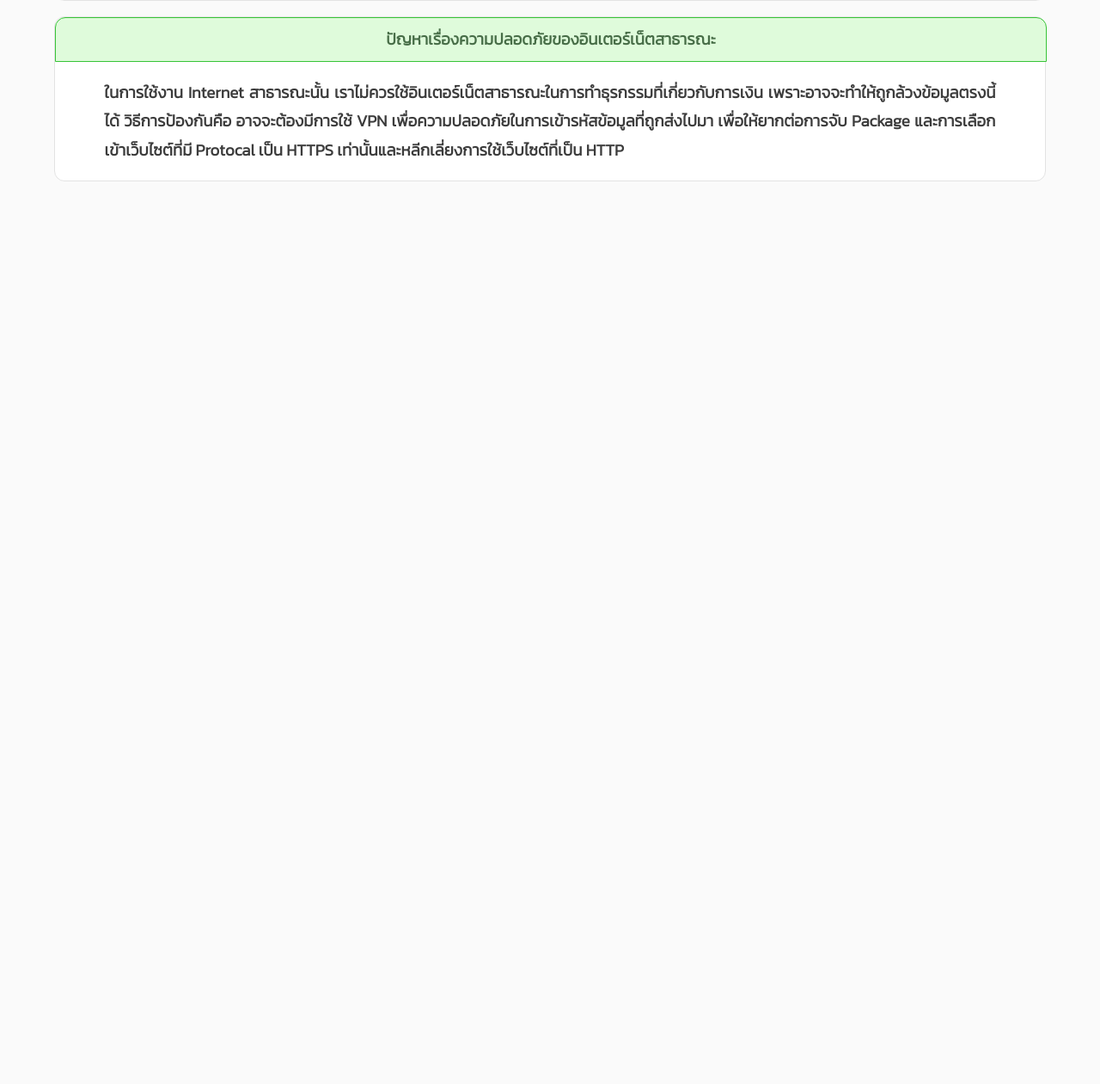
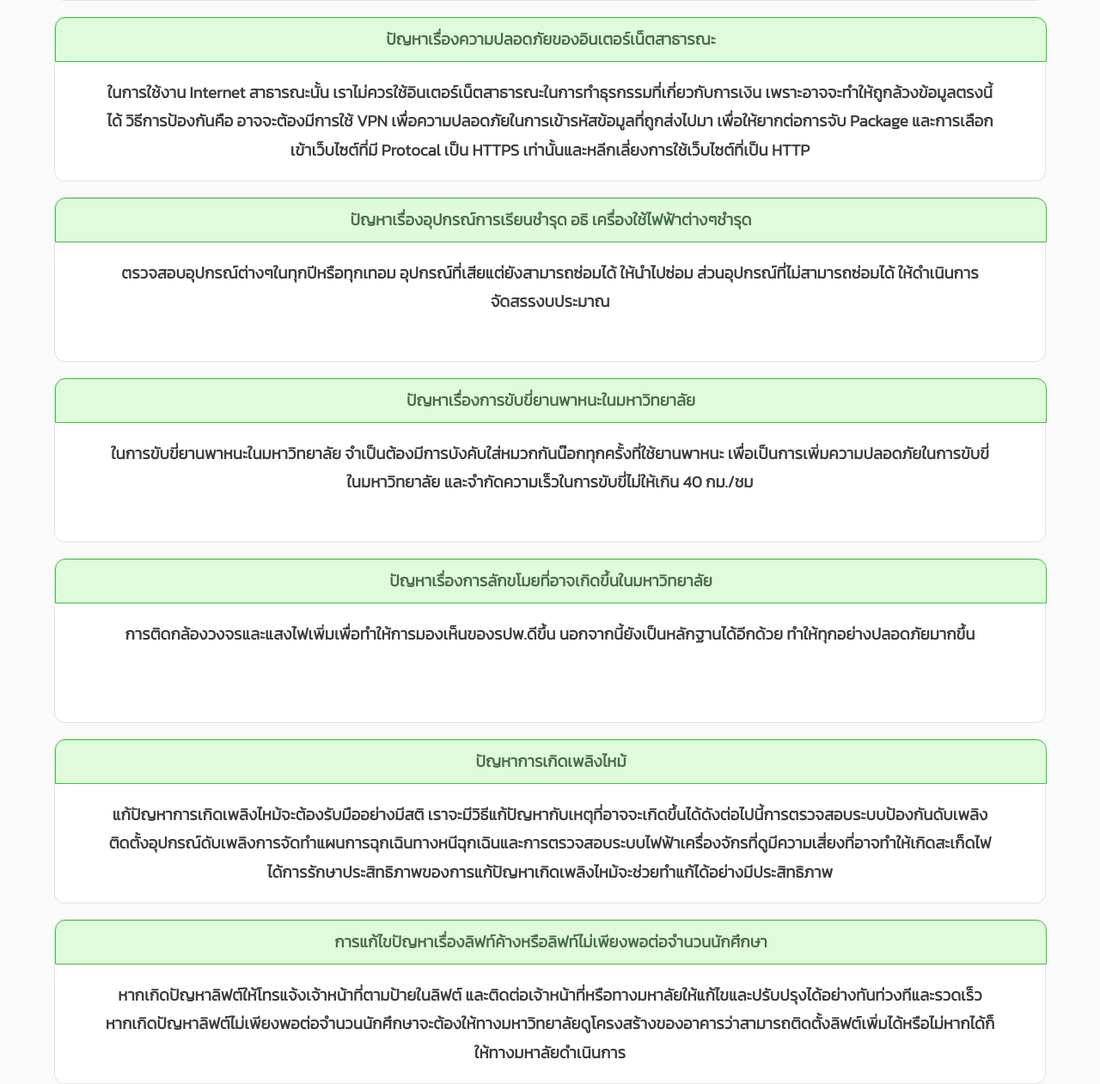
Before and after one commit to BALLREMiXz/rmutlsecure.github.io, a plain HTML site: page problem.html in a window 1280 px wide. Shown: the part 701-1962 px from the top of the page at 86% size. Before the commit the page ends 912 px from the top, so only its background shows below. Drawn offline with Linux system fonts and the light colour scheme.

Commit message:
lastindex

```diff
--- a/problem.html
+++ b/problem.html
@@ -68,6 +68,51 @@
         <h3 class="text3">ในการใช้งาน Internet สาธารณะนั้น เราไม่ควรใช้อินเตอร์เน็ตสาธารณะในการทำธุรกรรมที่เกี่ยวกับการเงิน เพราะอาจจะทำให้ถูกล้วงข้อมูลตรงนี้ได้ วิธีการป้องกันคือ อาจจะต้องมีการใช้ VPN เพื่อความปลอดภัยในการเข้ารหัสข้อมูลที่ถูกส่งไปมา เพื่อให้ยากต่อการจับ Package และการเลือกเข้าเว็บไซต์ที่มี Protocal เป็น HTTPS เท่านั้นและหลีกเลี่ยงการใช้เว็บไซต์ที่เป็น HTTP</h3>
       </div>
 
+      <br>
+
+      <div class="box2inside">
+        <div class="box2">
+          <h3 class="text2">ปัญหาเรื่องอุปกรณ์การเรียนชำรุด อธิ เครื่องใช้ไฟฟ้าต่างๆชำรุด</h3>
+        </div>
+        <h3 class="text3">ตรวจสอบอุปกรณ์ต่างๆในทุกปีหรือทุกเทอม อุปกรณ์ที่เสียแต่ยังสามารถซ่อมได้ ให้นำไปซ่อม ส่วนอุปกรณ์ที่ไม่สามารถซ่อมได้ ให้ดำเนินการจัดสรรงบประมาณ</h3>
+      </div>
+
+      <br>
+
+      <div class="box2inside">
+        <div class="box2">
+          <h3 class="text2">ปัญหาเรื่องการขับขี่ยานพาหนะในมหาวิทยาลัย</h3>
+        </div>
+        <h3 class="text3">ในการขับขี่ยานพาหนะในมหาวิทยาลัย จำเป็นต้องมีการบังคับใส่หมวกกันน๊อกทุกครั้งที่ใช้ยานพาหนะ เพื่อเป็นการเพิ่มความปลอดภัยในการขับขี่ในมหาวิทยาลัย และจำกัดความเร็วในการขับขี่ไม่ให้เกิน 40 กม./ชม</h3>
+      </div>
+
+      <br>
+
+      <div class="box2inside">
+        <div class="box2">
+          <h3 class="text2">ปัญหาเรื่องการลักขโมยที่อาจเกิดขึ้นในมหาวิทยาลัย</h3>
+        </div>
+        <h3 class="text3">การติดกล้องวงจรและแสงไฟเพิ่มเพื่อทำให้การมองเห็นของรปพ.ดีขึ้น นอกจากนี้ยังเป็นหลักฐานได้อีกด้วย ทำให้ทุกอย่างปลอดภัยมากขึ้น</h3>
+      </div>
+
+      <br>
+
+      <div class="box2inside">
+        <div class="box2">
+          <h3 class="text2">ปัญหาการเกิดเพลิงไหม้</h3>
+        </div>
+        <h3 class="text3">แก้ปัญหาการเกิดเพลิงไหม้จะต้องรับมืออย่างมีสติ เราจะมีวิธีแก้ปัญหากับเหตุที่อาจจะเกิดขึ้นได้ดังต่อไปนี้การตรวจสอบระบบป้องกันดับเพลิงติดตั้งอุปกรณ์ดับเพลิงการจัดทำแผนการฉุกเฉินทางหนีฉุกเฉินและการตรวจสอบระบบไฟฟ้าเครื่องจักรที่ดูมีความเสี่ยงที่อาจทำให้เกิดสะเก็ดไฟได้การรักษาประสิทธิภาพของการแก้ปัญหาเกิดเพลิงไหม้จะช่วยทำแก้ได้อย่างมีประสิทธิภาพ</h3>
+      </div>
+
+      <br>
+
+      <div class="box2inside">
+        <div class="box2">
+          <h3 class="text2">การแก้ไขปัญหาเรื่องลิฟท์ค้างหรือลิฟท์ไม่เพียงพอต่อจำนวนนักศึกษา</h3>
+        </div>
+        <h3 class="text3">หากเกิดปัญหาลิฟต์ให้โทรแจ้งเจ้าหน้าที่ตามป้ายในลิฟต์ และติดต่อเจ้าหน้าที่หรือทางมหาลัยให้แก้ไขและปรับปรุงได้อย่างทันท่วงทีและรวดเร็ว หากเกิดปัญหาลิฟต์ไม่เพียงพอต่อจำนวนนักศึกษาจะต้องให้ทางมหาวิทยาลัยดูโครงสร้างของอาคารว่าสามารถติดตั้งลิฟต์เพิ่มได้หรือไม่หากได้ก็ให้ทางมหาลัยดำเนินการ</h3>
+      </div>
+
     </center>
   </body>
 </html>
--- a/style.css
+++ b/style.css
@@ -100,7 +100,9 @@ a , a::after , a:active , a:hover {
     color: #3c3c3c;
 
     line-height: 180%;
-    text-align: justify;
+    /* text-align: justify; */
+
+    text-align: center;
 
 }
 
```
Also changed, not shown: index.html (+3 -0 lines).
